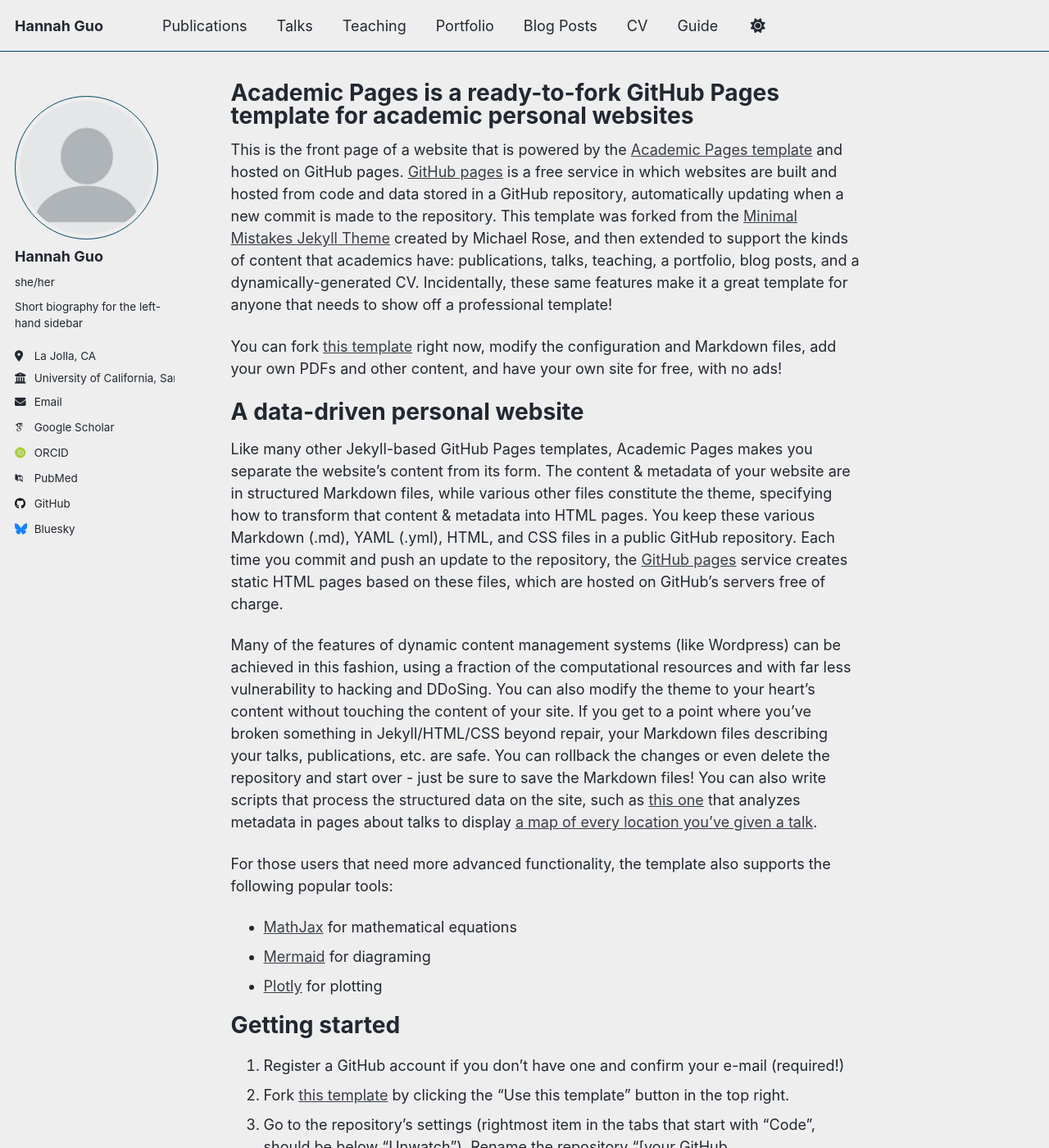
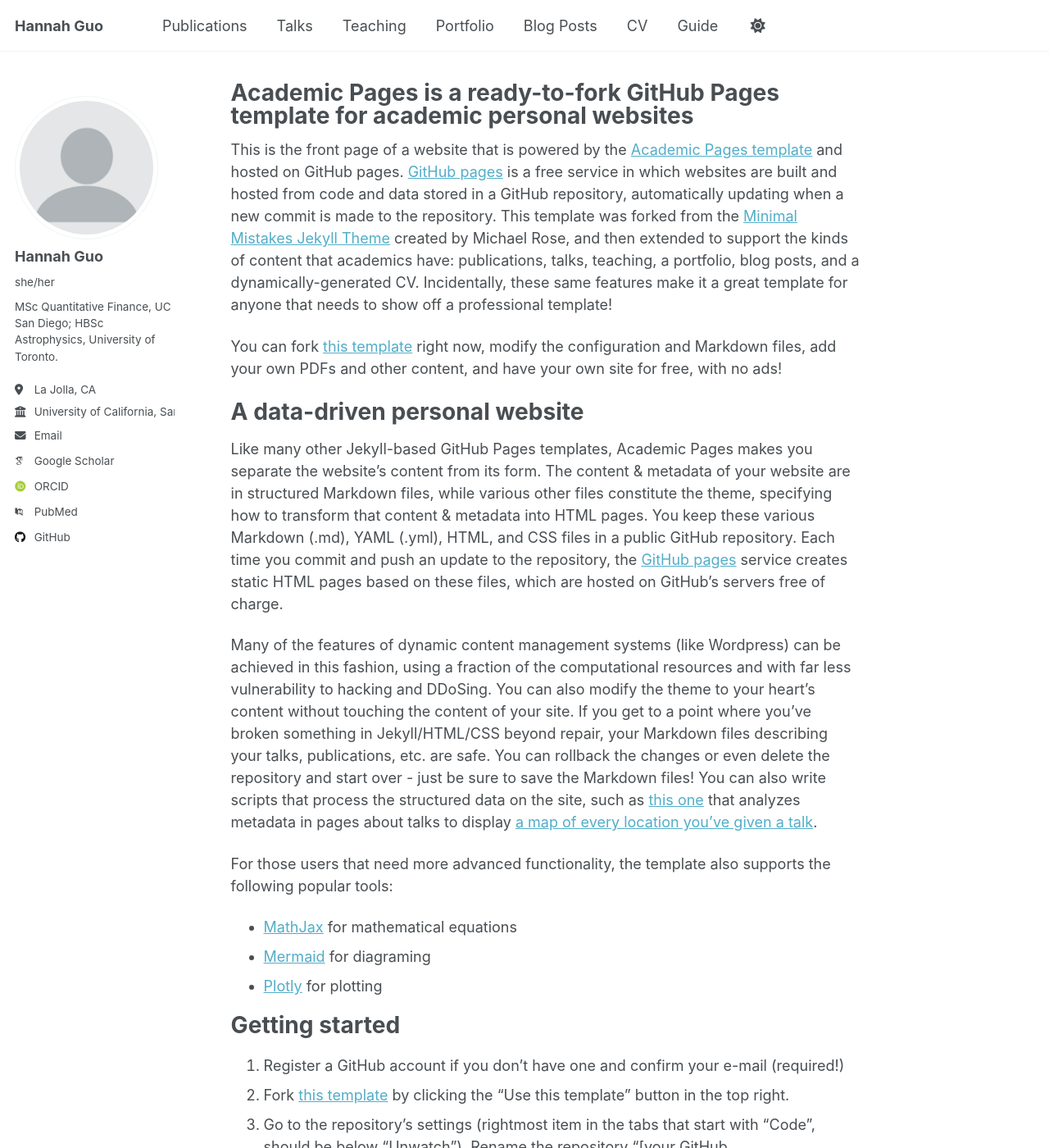
Before and after one commit to itshannahulu/itshannahulu.github.io, a Jekyll site: the page built from _pages/about.md, in a window 1280 px wide and 1400 px high. Shown: the whole window at 82% size. Built offline with Jekyll 4.4.1, drawn with Linux system fonts in a browser that asks for light colours; some web fonts are replaced; a script that is not in the unit is left out; part of the change alters nothing that is shown.

Commit message:
Update site theme and biography in config

```diff
--- a/_config.yml
+++ b/_config.yml
@@ -8,7 +8,7 @@
 
 # Basic Site Settings
 locale                   : "en-US"
-site_theme               : "air" # Currently available options are "default", "air"
+site_theme               : "default" # Currently available options are "default", "air"
 title                    : "Hannah Guo"
 title_separator          : "-"
 name                     : &name "Hannah Guo"
@@ -27,7 +27,7 @@ author:
   avatar           : "profile.png"
   name             : "Hannah Guo"
   pronouns         : "she/her"
-  bio              : "Short biography for the left-hand sidebar"
+  bio              : "MSc Quantitative Finance, UC San Diego; HBSc Astrophysics, University of Toronto."
   location         : "La Jolla, CA"
   employer         : "University of California, San Diego"
   uri              : # URL
@@ -54,31 +54,10 @@ author:
   stackoverflow    : # User number or user number and name (i.e., use "1" or "1/jeff-atwood")
 
   # Social media
-  artstation       : # Username
-  bluesky          : "bsky.app" # Replace this with you Bluesky username
-  facebook         : # Username
-  flickr           : # Username
-  foursquare       : # Username
+
   goodreads        : # Username
-  google_plus      : # Username
-  keybase          : # Username
-  instagram        : # Username
-  lastfm           : # Username
   linkedin         : # Username
-  mastodon         : # URL
-  medium           : # URL
-  pinterest        : # Username
-  soundcloud       : # Username
-  steam            : # Username
-  telegram         : # URL
-  tumblr           : # Username
-  twitter          : # Username for X / Twitter
-  vine             : # Username
-  weibo            : # Username
-  wikipedia        : # Username
-  xing             : # Username
-  youtube          : # Username
-  zhihu            : # Username
+
 
 # Publication Category - The following the list of publication categories and their headings
 publication_category:
```
